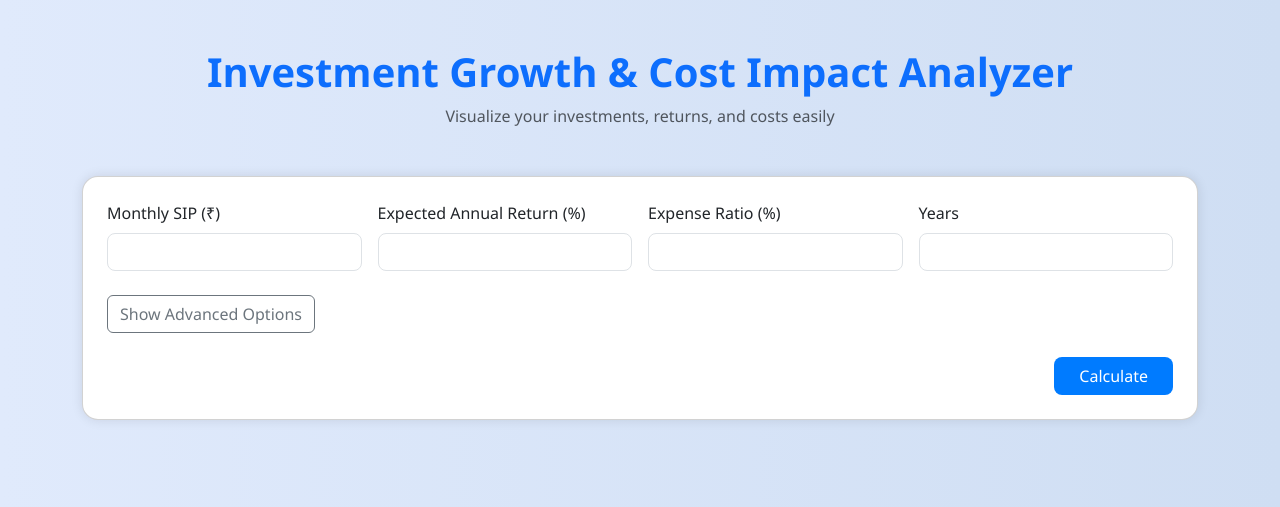
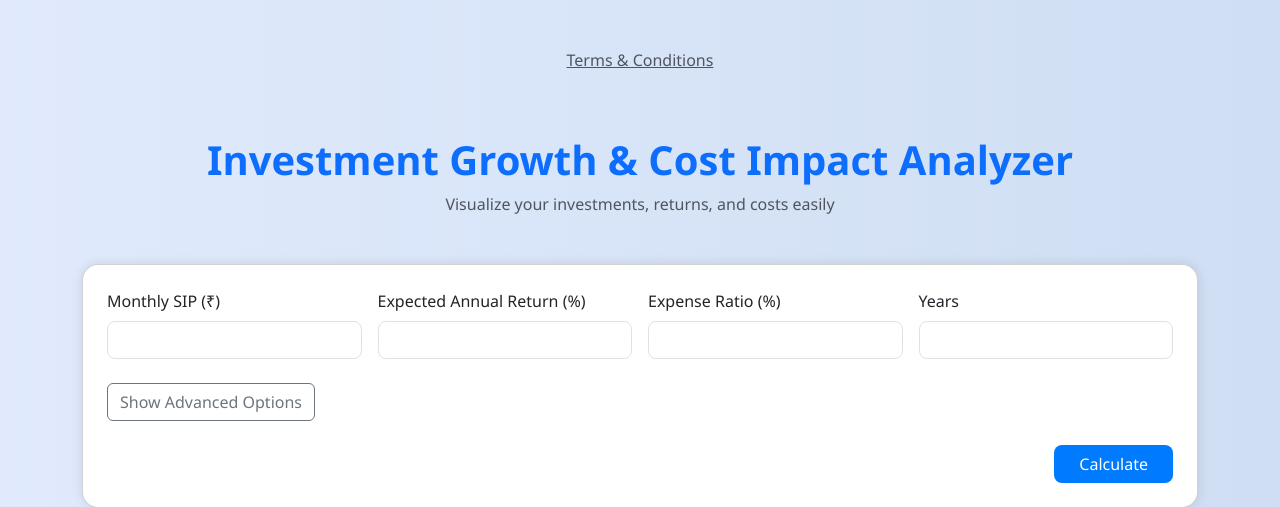
Before and after one commit to sonukartik/SIP-Analyzer, a Flask app: page / in a window 1280 px wide. Shown: the top 507 px of the page. Run offline with Flask 3, Linux system fonts and the light colour scheme.

Commit message:
Update index.html

```diff
--- a/templates/index.html
+++ b/templates/index.html
@@ -54,7 +54,9 @@ window.addEventListener('DOMContentLoaded', function () {
     }
 });
 </script>
-
+<footer class="text-center mt-5 mb-3">
+    <a href="/terms" class="text-muted">Terms & Conditions</a>
+</footer>
 <body>
 
 <div class="container py-5">
```
